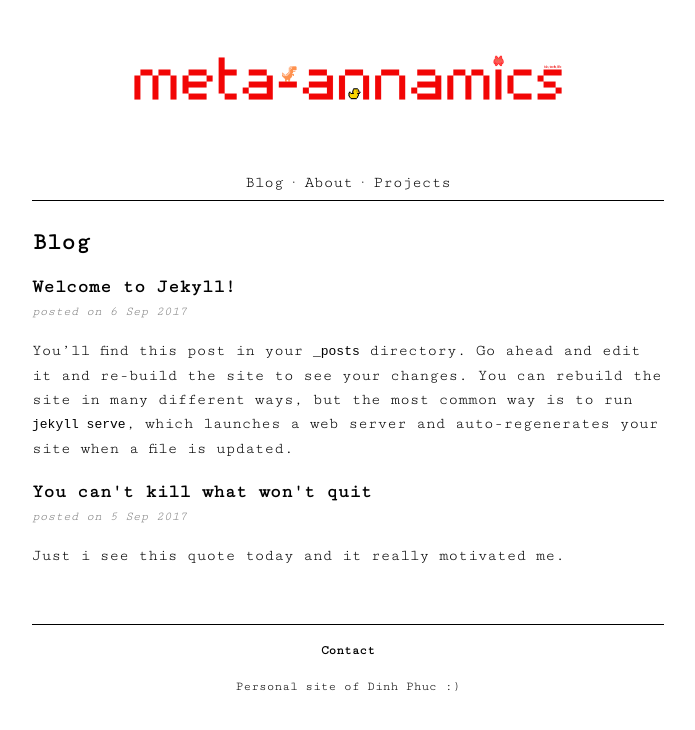
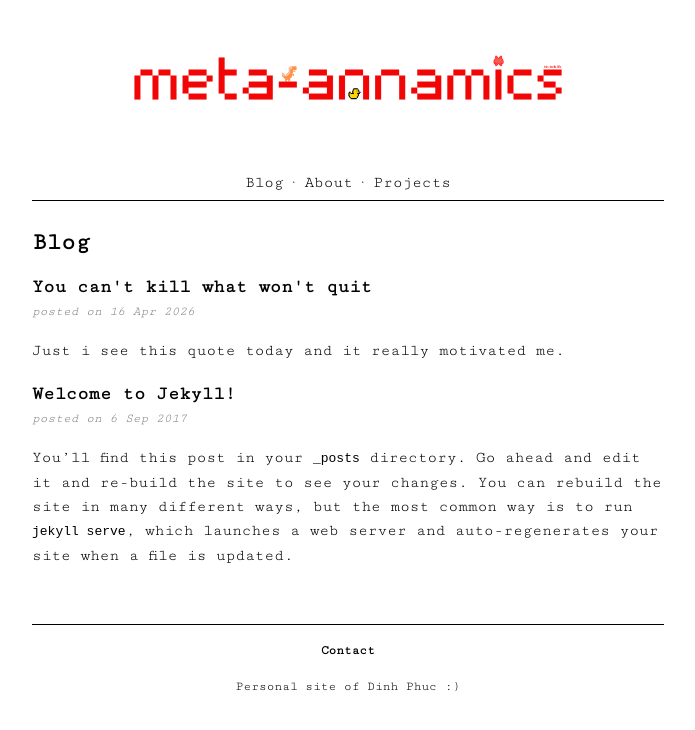
Before and after one commit to hoangdinhphuc19/hoangdinhphuc19.github.io, a Jekyll site: the page built from index.md, in a window 1280 px wide. Shown: the top 730 px of the page, without its empty margins (292-987 px from the left). Built offline with Jekyll 4.4.1, drawn with Linux system fonts in a browser that asks for light colours.

Commit message:
Change post date to April 16, 2026
Updated the post date to a future date.

```diff
--- a/_posts/2017-09-06-Lorem-Ipsum.md
+++ b/_posts/2017-09-06-Lorem-Ipsum.md
@@ -1,7 +1,7 @@
 ---
 layout: post
 title:  "You can't kill what won't quit"
-date:   2017-09-06 01:03:29 +0200
+date:   2026-04-16 23:12:29 +0100
 categories: jekyll update
 comments: true
 ---
```
